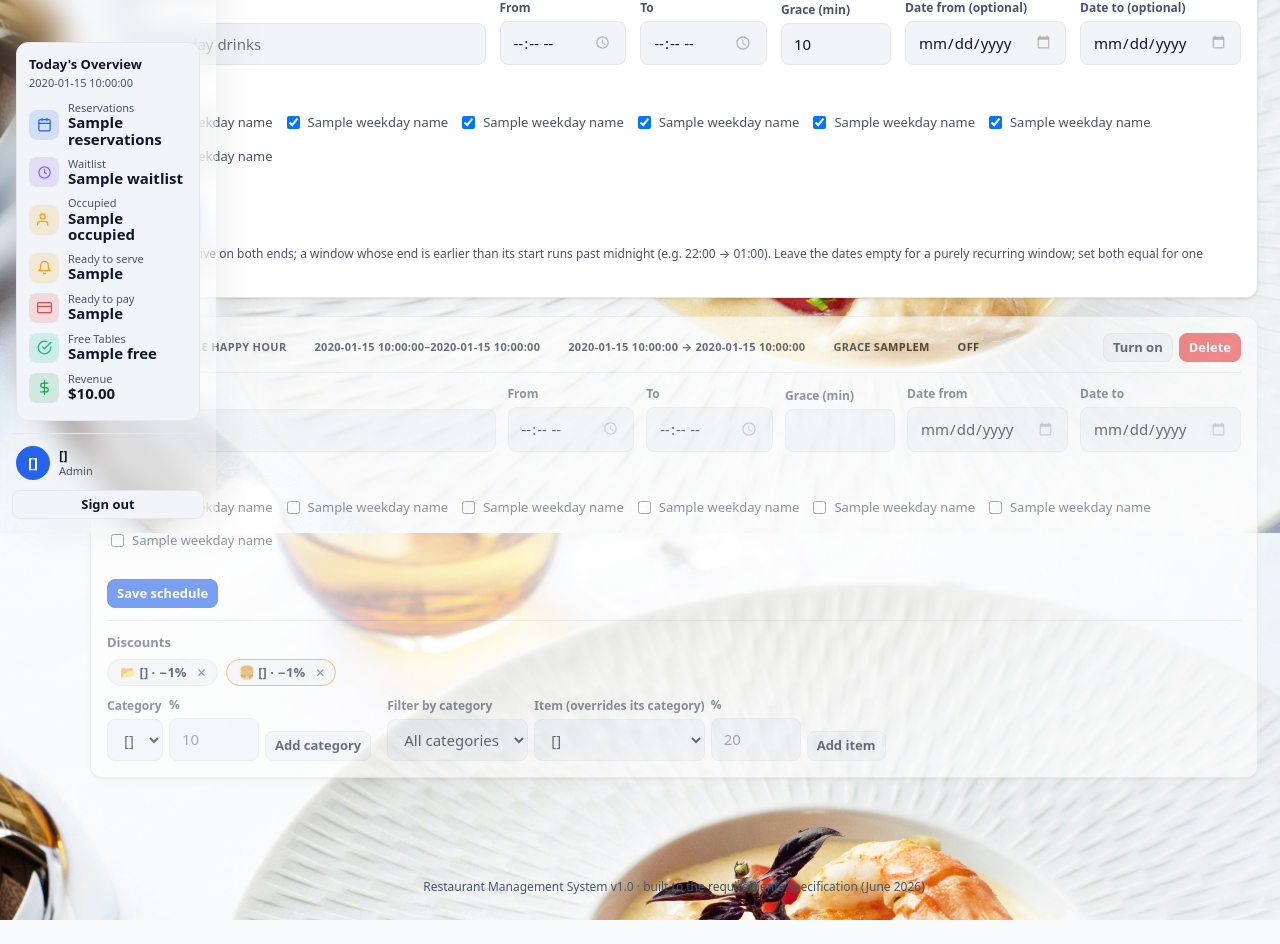
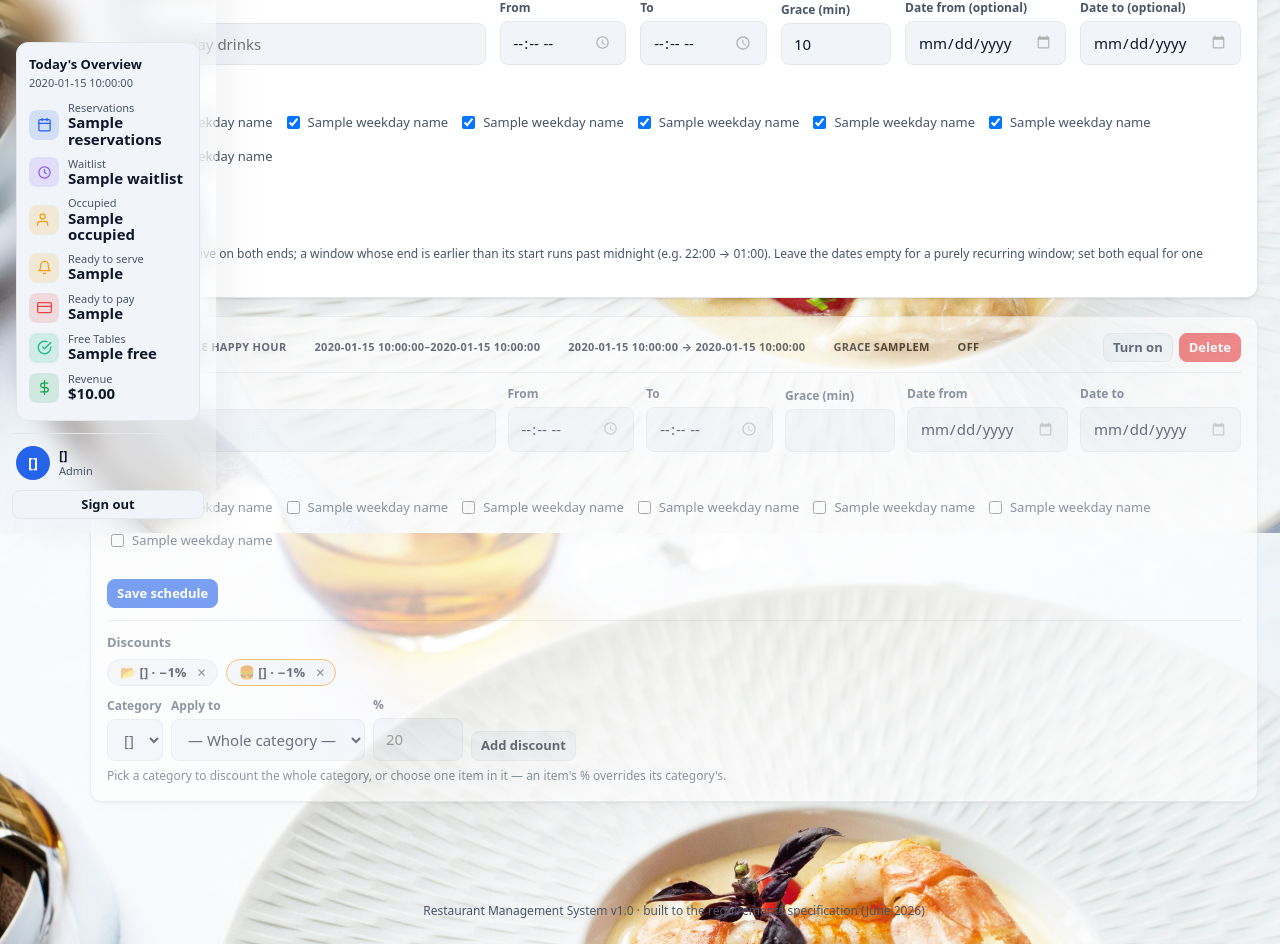
Before and after one commit to edson-naves/restaurant-app, a FastAPI app: template web/templates/admin_happy_hours.html in a window 1280 px wide. Shown: the part 267-1211 px from the top of the page. Before the commit the page ends 1187 px from the top, so only its background shows below. Run offline with FastAPI, Linux system fonts and the light colour scheme; the template is opened without the code that fills it: most values are stand-ins (such as "Sample title", 1, 10 or a date in 2020).

Commit message:
feat(happy-hour): one unified discount picker in the admin
Replace the redundant separate "Add category" and "Add item" forms with a single
flow: pick a category, the "Apply to" dropdown narrows to that category's items,
and the manager discounts the whole category (— Whole category —) or one item in
it (item still overrides its category). Route takes category_id + optional
item_id instead of a kind/target_id pair.

Co-Authored-By: Claude Opus 4.8 <noreply@anthropic.com>

```diff
--- a/web/templates/admin_happy_hours.html
+++ b/web/templates/admin_happy_hours.html
@@ -95,34 +95,22 @@
       </span>
       {% endfor %}
     </div>
-    <div style="display:flex;flex-wrap:wrap;gap:16px">
-      <form method="post" action="/admin/happy-hours/{{ h.id }}/targets/add" style="display:flex;gap:6px;align-items:flex-end">
-        <input type="hidden" name="kind" value="category">
+    <form method="post" action="/admin/happy-hours/{{ h.id }}/targets/add" style="display:flex;gap:8px;align-items:flex-end;flex-wrap:wrap">
       <div class="field" style="margin:0"><label>Category</label>
-          <select name="target_id" required>
+        <select name="category_id" class="hh-catsel" onchange="hhFilterItems(this)" required>
           {% for c in categories %}<option value="{{ c.id }}">{{ c.name }}</option>{% endfor %}
         </select>
       </div>
-        <div class="field" style="margin:0;max-width:90px"><label>%</label><input type="number" name="percent" min="1" max="100" placeholder="10" required></div>
-        <button class="btn sm">Add category</button>
-      </form>
-      <form method="post" action="/admin/happy-hours/{{ h.id }}/targets/add" style="display:flex;gap:6px;align-items:flex-end;flex-wrap:wrap">
-        <input type="hidden" name="kind" value="item">
-        <div class="field" style="margin:0"><label>Filter by category</label>
-          <select class="hh-catfilter" onchange="hhFilterItems(this)">
-            <option value="">All categories</option>
-            {% for c in categories %}<option value="{{ c.id }}">{{ c.name }}</option>{% endfor %}
-          </select>
-        </div>
-        <div class="field" style="margin:0"><label>Item (overrides its category)</label>
-          <select name="target_id" class="hh-itemsel" required>
+      <div class="field" style="margin:0"><label>Apply to</label>
+        <select name="item_id" class="hh-itemsel">
+          <option value="0">— Whole category —</option>
           {% for it in menu_items %}<option value="{{ it.id }}" data-cat="{{ it.category_id }}">{{ it.name }}</option>{% endfor %}
         </select>
       </div>
       <div class="field" style="margin:0;max-width:90px"><label>%</label><input type="number" name="percent" min="1" max="100" placeholder="20" required></div>
-        <button class="btn sm">Add item</button>
+      <button class="btn sm">Add discount</button>
     </form>
-    </div>
+    <p class="sub" style="font-size:12px;margin:6px 0 0">Pick a category to discount the whole category, or choose one item in it — an item's % overrides its category's.</p>
   </div>
 </div>
 {% endfor %}
@@ -137,21 +125,22 @@
 .hh-x:hover { color:#ef4444; }
 </style>
 <script>
-// When a category is picked, narrow the item dropdown to that category's items.
-function hhFilterItems(sel) {
-  var form = sel.closest('form');
+// Pick a category → the "Apply to" dropdown narrows to that category's items,
+// keeping "— Whole category —" so the manager can discount the whole thing.
+function hhFilterItems(catSel) {
+  var form = catSel.closest('form');
   var items = form.querySelector('.hh-itemsel');
-  var cat = sel.value;
-  var firstVisible = null;
+  var cat = catSel.value;
   Array.prototype.forEach.call(items.options, function (o) {
-    var show = !cat || o.getAttribute('data-cat') === cat;
+    if (o.value === '0') return;               // keep "— Whole category —"
+    var show = o.getAttribute('data-cat') === cat;
     o.hidden = !show;
     o.disabled = !show;
-    if (show && firstVisible === null) firstVisible = o;
   });
-  if (!items.selectedOptions.length || items.selectedOptions[0].hidden) {
-    if (firstVisible) items.value = firstVisible.value;
+  items.value = '0';                           // default to the whole category
 }
-}
+document.addEventListener('DOMContentLoaded', function () {
+  document.querySelectorAll('.hh-catsel').forEach(hhFilterItems);
+});
 </script>
 {% endblock %}
```
Also changed, not shown: app/routers/admin.py (+12 -12 lines). Lines whose indentation alone changed are shown as unchanged.
